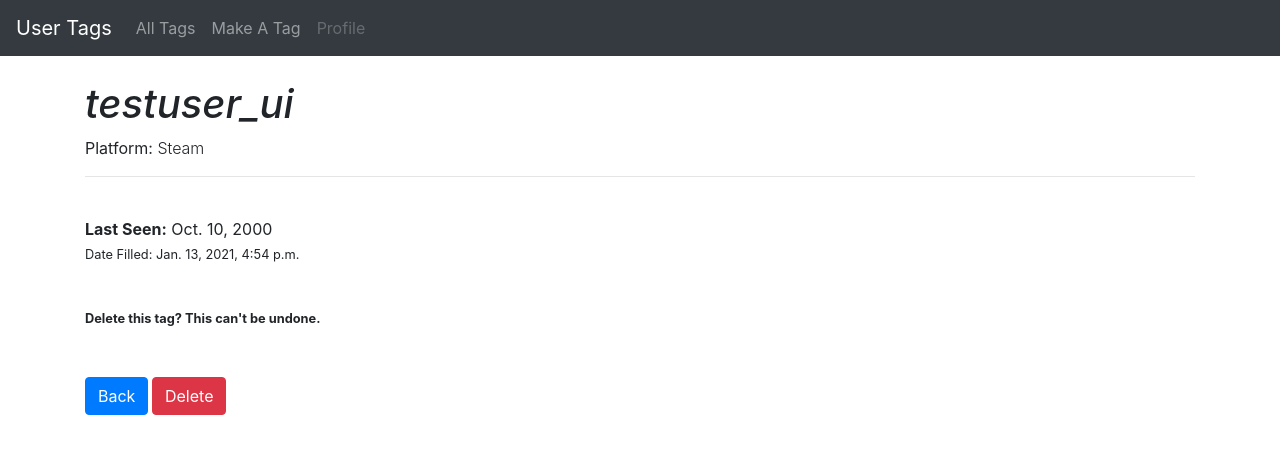
After one commit to Shirazi-Hussein/losttags, a Django app: page /tag/delete/17 in a window 1280 px wide. The commit adds this page. Shown: the top 454 px of the page. Run offline with Django 3.2, Linux system fonts and the light colour scheme; data comes from the database, SQL or seed files in the repository; both versions use the stored data as it was after the commit.

Commit message:
added delete function to remove tags

```diff
--- /dev/null
+++ b/droptag/templates/deletetag.html
@@ -0,0 +1,30 @@
+{% extends 'base.html' %}
+
+{% block title %} Delete Tag {% endblock %}
+
+{% block content %}
+
+<h1><i>{{ tag.username }}</i></h1>
+<p class="font-weight-light"><b>Platform:</b> {{ tag.get_platform_display }} </p>
+<hr>
+<br/>
+<div class="form-group">
+    <form method="POST">
+        {% csrf_token %}
+        {% if tag.id_link %}
+            <b>Links:</b> {{ tag.id_link }}<br/>
+        {% endif %}
+        {% if tag.time_met %}
+            <b>Last Seen:</b> {{ tag.time_met }}<br/>
+        {% endif %}
+        {% if tag.note %}
+            <b>Note:</b> {{ tag.note }}<br/>
+        {% endif %}
+        <small>Date Filled: {{ tag.date_filled }}<br/>
+</div>
+<br/>
+<strong>Delete this tag? This can't be undone.</strong><br/>
+<br/><br/>
+<a href="{% url 'tag_display' tag.pk %}" class="btn btn-primary">Back</a> <button class="btn btn-danger">Delete</button>
+
+{% endblock %}
--- a/droptag/templates/tag.html
+++ b/droptag/templates/tag.html
@@ -22,7 +22,7 @@
 {% endif %}
 
 <small>Date Filled: {{ tag.date_filled }}<br/>
-<small><a href="{% url 'update_tag' tag.pk %}">(Edit)</a></small>
+<small><a href="{% url 'update_tag' tag.pk %}">(Edit)</a> <a href="{% url 'delete_tag' tag.pk %}">(Delete)</a> </small>
 
 <br/><br/>
 <a href="{% url 'homepage' %}" class="btn btn-primary">Back</a>
--- a/droptag/urls.py
+++ b/droptag/urls.py
@@ -7,7 +7,7 @@ Created on Thu Dec 24 12:25:09 2020
 from django.urls import path
 from django.conf.urls import url
 from . import views
-from .views import Home, TagDetailView, CreateTag, UpdateTag
+from .views import Home, TagDetailView, CreateTag, UpdateTag, DeleteTag
 
 urlpatterns = [
     path('', Home.as_view(), name='homepage'),
@@ -15,5 +15,6 @@ urlpatterns = [
     path('signup/', views.signup, name='signup'),
     path("create_tag/", CreateTag.as_view(), name='create_tag'),
     path("tag/update/<int:pk>", UpdateTag.as_view(), name='update_tag'),
-    path("update_profile/", views.update_profile, name='profile')
+    path("tag/delete/<int:pk>", DeleteTag.as_view(), name='delete_tag'),
+    path("update_profile/", views.update_profile, name='profile'),
 ]
--- a/droptag/views.py
+++ b/droptag/views.py
@@ -6,13 +6,16 @@ from .forms import tagForm, ProfileForm, SignUpForm, UpdateTagForm
 from django.contrib import messages
 from django.contrib.auth.decorators import login_required
 from django.db import transaction
-from django.views.generic import ListView, DetailView, CreateView, UpdateView
+from django.views.generic import ListView, DetailView, CreateView, UpdateView, DeleteView
+from django.urls import reverse_lazy
 # Create your views here.
 
 
 class Home(ListView):
     model = tag
     template_name = 'index.html'
+    #view how many recent tags you want on 'home'
+    queryset = tag.objects.order_by('-date_filled')[0:3]
 
 
 class TagDetailView(DetailView):
@@ -30,6 +33,12 @@ class UpdateTag(UpdateView):
     model = tag
     form_class = UpdateTagForm
     template_name = 'update_tag.html'
+
+
+class DeleteTag(DeleteView):
+    model = tag
+    template_name = "deletetag.html"
+    success_url = reverse_lazy('homepage')
 
 
 def signup(request):
```
Also changed, not shown: droptag/templates/index.html (+12 -8 lines), db.sqlite3, droptag/models.py (line endings or trailing spaces).
